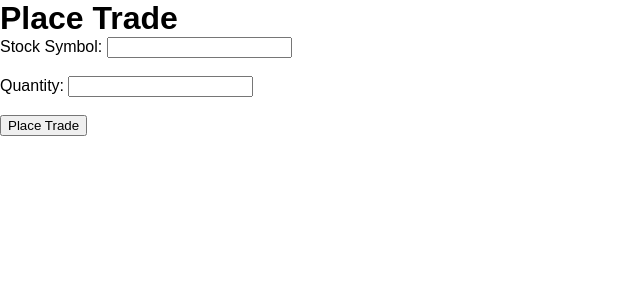
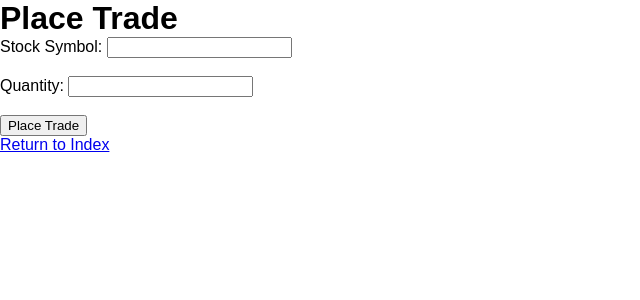
Before and after one commit to roberttomjoseph/fincell-webapp, a Flask app: page /place_trade in a window 1280 px wide. Shown: the top 300 px of the page, without its empty margins (0-640 px from the left). Run offline with Flask 3, Linux system fonts and the light colour scheme.

Commit message:
added a redirect to tradebook and return to index button

```diff
--- a/templates/place_trade.html
+++ b/templates/place_trade.html
@@ -13,5 +13,6 @@
         <input type="text" id="quantity" name="quantity"><br><br>
         <input type="submit" value="Place Trade">
     </form>
+    <a href="/">Return to Index</a>
 </body>
 </html>
```
